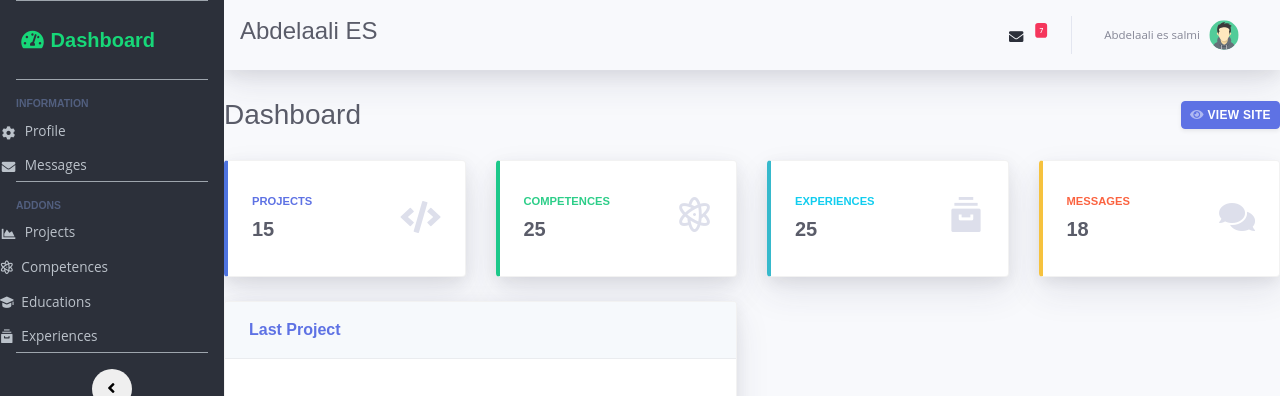
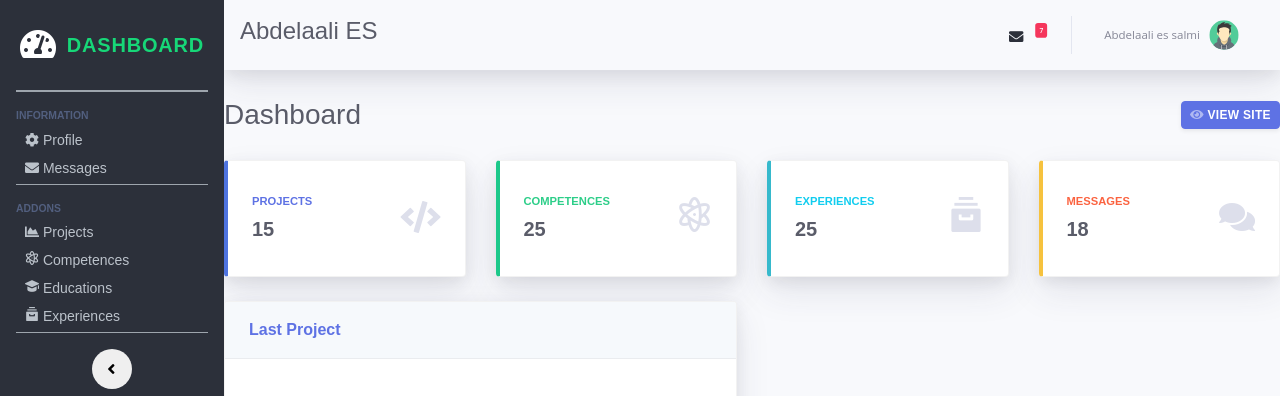
Before and after one commit to abdlalisalmi/DJANGO-Portfolio, a Django app: page /dashboard/ in a window 1280 px wide. Shown: the top 396 px of the page. Run offline with Django 3.2, Linux system fonts and the light colour scheme; the visitor is signed in with stand-in values (Sample User, id 1); some libraries are stand-ins or nearby versions.

Commit message:
fixing sidebar

```diff
--- a/dashboard/templates/dash_sidebar.html
+++ b/dashboard/templates/dash_sidebar.html
@@ -3,23 +3,15 @@
 
     <!-- Sidebar - Brand -->
 
-    {% comment %} <a class="sidebar-brand d-flex align-items-center justify-content-center">
-        <div class="sidebar-brand-icon rotate-n-15">
-            <i class="fas fa-laugh-wink"></i>
+    <a class="sidebar-brand d-flex align-items-center justify-content-center">
+        <div class="sidebar-brand-icon text-white">
+            <i class="fas fa-tachometer-alt"></i>
         </div>
-        <div class="sidebar-brand-text mx-3"></div>
-    </a> {% endcomment %}
+        <div class="sidebar-brand-text dash-icon">Dashboard</div>
+    </a>
 
     <!-- Divider -->
     <hr class="sidebar-divider my-0">
-
-    <!-- Nav Item - Dashboard -->
-    <li class=" my-4">
-        <a class="dash" href="/dashboard/">
-            <i class="fas fa-fw fa-tachometer-alt"></i>
-            <span>Dashboard</span>
-        </a>
-    </li>
 
     <!-- Divider -->
     <hr class="sidebar-divider">
@@ -30,15 +22,15 @@
     </div>
 
     <!-- Nav Item - Pages Collapse Menu -->
-    <li class="nav-item">
-        <a class="nav-link {% if profile_active %}link-active{% endif %}" href="/dashboard/profile/">
-            <i class="fas fa-fw fa-cog"></i>
+    <li class="nav-item my-1">
+        <a class="{% if profile_active %}link-active{% endif %}" href="/dashboard/profile/">
+            <i class="fas fa-cog"></i>
             <span>Profile</span>
         </a>
     </li>
-    <li class="nav-item">
-        <a class="nav-link" href="#">
-            <i class="fas fa-fw fa-envelope"></i>
+    <li class="nav-item mb-1">
+        <a class="" href="#">
+            <i class="fas fa-envelope"></i>
             <span>Messages</span>
         </a>
     </li>
@@ -52,25 +44,25 @@
     </div>
 
     <!-- Nav Item - Charts -->
-    <li class="nav-item">
-        <a class="nav-link" href="charts.html">
-            <i class="fas fa-fw fa-chart-area"></i>
+    <li class="nav-item mt-1">
+        <a class="" href="charts.html">
+            <i class="fas fa-chart-area"></i>
             <span>Projects</span></a>
     </li>
-    <li class="nav-item">
-        <a class="nav-link" href="charts.html">
+    <li class="nav-item mt-1">
+        <a class="" href="charts.html">
             <i class="ni ni-atom"></i>
             <span>Competences</span></a>
     </li>
 
-    <li class="nav-item">
-        <a class="nav-link" href="charts.html">
+    <li class="nav-item mt-1">
+        <a class="" href="charts.html">
             <i class="ni ni-hat-3"></i>
             <span>Educations</span></a>
     </li>
 
-    <li class="nav-item">
-        <a class="nav-link" href="charts.html">
+    <li class="nav-item my-1">
+        <a class="" href="charts.html">
             <i class="ni ni-archive-2"></i>
             <span>Experiences</span></a>
     </li>
--- a/portfolio/static/dashboard.css
+++ b/portfolio/static/dashboard.css
@@ -10,7 +10,7 @@ html {
 }
 
 body {
-    font-family: 'Maven Pro', sans-serif;
+    font-family: 'Maven Pro', sans-serif !important;
     scroll-behavior: smooth;
     background-color: var(--bg-color);
 }
@@ -24,22 +24,33 @@ body {
 .sidebar-divider {
     border-top: #d1d8e0b1 solid 1px;
 }
-.dash_sidebar .dash {
+.dash_sidebar .dash-icon {
     color: var(--scolor) ;
-    padding: 20px;
+    margin-left: 10px;
     font-size: 20px;
     font-weight: 550;
 }
-.dash_sidebar .dash:hover {
-    color: #0cb15f;
-    text-decoration: none;
+.dash_sidebar a {
+    color: #d1d8e0de;
+    transition: color .5s;
+    padding: 15px;
+    margin: 10px;
+    font-size: 14px;
 }
-.dash_sidebar a {
-    color: #d1d8e0de ;
-    transition: color .5s;
-    padding-top: 8px !important;
-    padding-bottom: 5px !important;
+@media (max-width: 768px) {
+    .dash_sidebar li {
+        text-align: center;
+    }
+    .dash_sidebar a {
+        font-size: 11px;
+        padding: 0px;
+        margin: 0px;
+    }
+    .dash_sidebar a i {
+        width: 100%;
+    }
 }
+
 .dash_sidebar a:hover {
     color: var(--scolor) ;
 }
```
